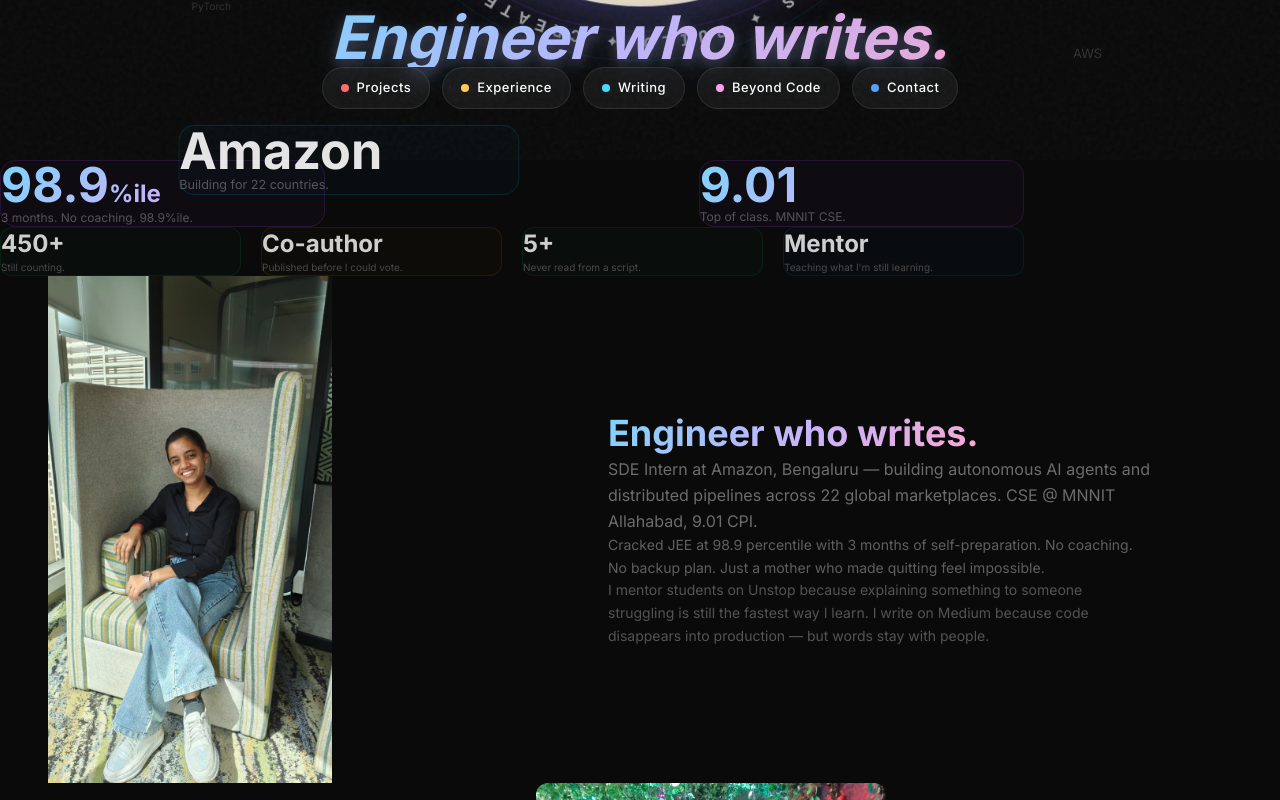
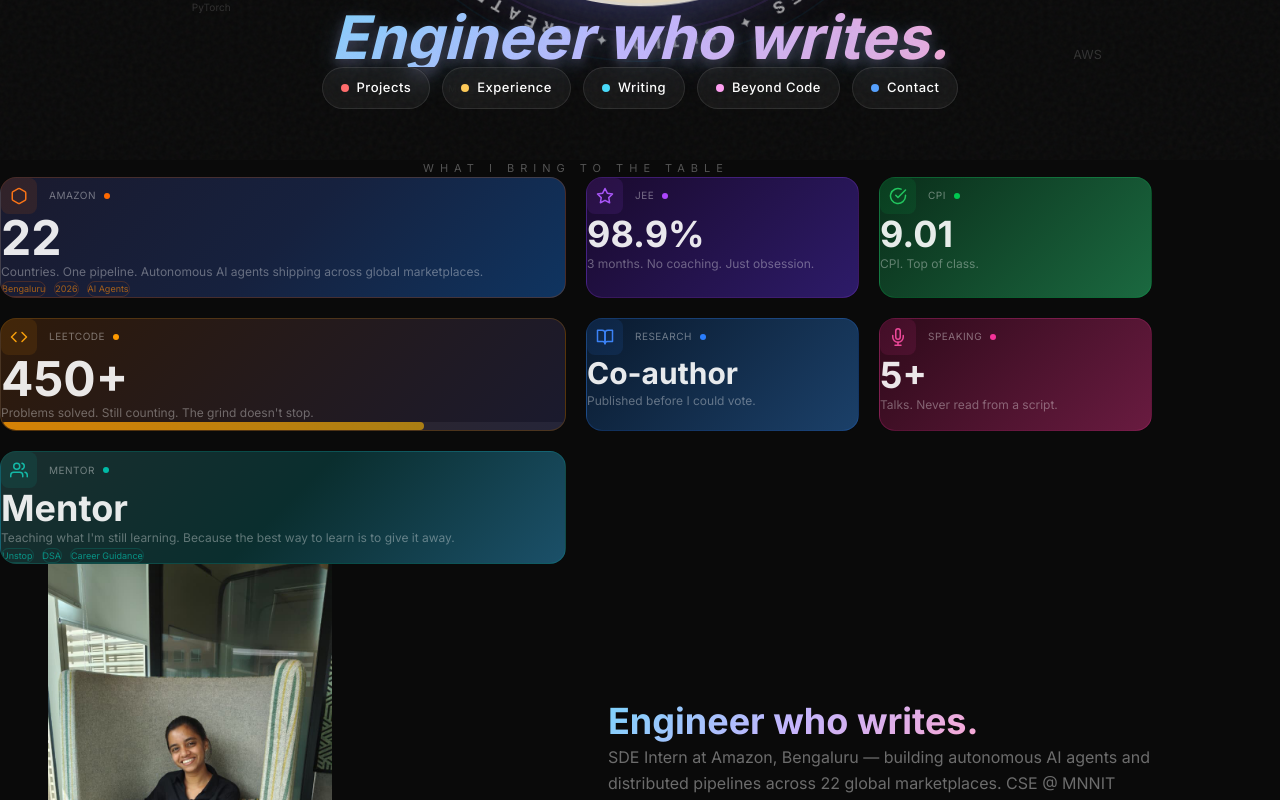
Before and after one commit to Mallika-coder/my-portfolio, a Next.js app: page / in a window 1280 px wide. Shown: the part 640-1440 px from the top of the page. Built offline with nearby package versions, Linux system fonts and the light colour scheme; a web font is replaced by a local one.

Commit message:
Bento grid achievements + i8 in experience + see my work clickable

```diff
--- a/src/app/experience/page.tsx
+++ b/src/app/experience/page.tsx
@@ -10,7 +10,7 @@ const experienceItems = [
     overview:
       "Engineered 2 autonomous AI agents on Amazon's AgentZ platform using Claude Sonnet 4.5 + Cybernaut browser automation. Automated competitor feasibility evaluation across 14 SOP criteria. Iterated v1→v7 in 2 days.",
     tags: ["AI Agent", "Claude Sonnet 4.5", "Cybernaut", "AgentZ"],
-    image: "/images/i6.jpeg",
+    image: "/images/i8.jpeg",
   },
   {
     title: "Distributed Pipeline Across 22 Marketplaces",
--- a/src/app/page.tsx
+++ b/src/app/page.tsx
@@ -185,73 +185,194 @@ export default function Home() {
           </motion.div>
         </section>
 
-        {/* ===== BENTO GRID STATS — between hero and about ===== */}
+        {/* ===== BENTO GRID — What I bring to the table ===== */}
         <section className="py-28 md:py-36 px-8 md:px-16 lg:px-24">
-          <div className="max-w-5xl mx-auto">
-            {/* Tier 1 — Jaw-Droppers (big cards) */}
+          <div className="max-w-6xl mx-auto">
+            <motion.h2
+              className="text-[11px] font-[var(--font-mono)] text-white/30 tracking-[6px] uppercase text-center mb-14"
+              initial={{ opacity: 0, y: 20 }}
+              whileInView={{ opacity: 1, y: 0 }}
+              viewport={{ once: true }}
+              transition={{ duration: 0.6 }}
+            >
+              What I bring to the table
+            </motion.h2>
+
+            <div className="grid grid-cols-2 md:grid-cols-4 gap-4 md:gap-5">
+              {/* Card 1: Amazon — span 2 */}
               <motion.div
-              className="grid grid-cols-1 md:grid-cols-3 gap-5 md:gap-6 mb-5 md:mb-6"
+                className="col-span-2 p-6 md:p-8 rounded-2xl border border-orange-500/20 backdrop-blur-sm relative overflow-hidden group cursor-default"
+                style={{ background: "linear-gradient(135deg, #1a1a2e, #16213e, #0f3460)" }}
                 initial={{ opacity: 0, y: 30 }}
                 whileInView={{ opacity: 1, y: 0 }}
                 viewport={{ once: true }}
-              transition={{ duration: 0.8 }}
+                transition={{ duration: 0.6, delay: 0 }}
+                whileHover={{ y: -4, scale: 1.02, boxShadow: "0 20px 40px rgba(249,115,22,0.15)" }}
               >
-              {/* JEE — large card */}
-              <motion.div
-                className="md:col-span-1 p-8 rounded-2xl border border-purple-500/15 bg-purple-500/[0.03] hover:border-purple-500/30 transition-all duration-300 group"
-                whileHover={{ scale: 1.02, rotateY: 3 }}
-                style={{ perspective: "800px" }}
-              >
-                <p className="text-4xl md:text-5xl font-bold text-gradient mb-2">98.9<span className="text-2xl">%ile</span></p>
-                <p className="text-xs text-white/30">3 months. No coaching. 98.9%ile.</p>
+                <div className="flex items-center gap-3 mb-4">
+                  <div className="w-9 h-9 rounded-lg bg-orange-500/10 flex items-center justify-center">
+                    <svg width="18" height="18" viewBox="0 0 24 24" fill="none" stroke="#f97316" strokeWidth="2" strokeLinecap="round" strokeLinejoin="round"><path d="M21 16V8a2 2 0 0 0-1-1.73l-7-4a2 2 0 0 0-2 0l-7 4A2 2 0 0 0 3 8v8a2 2 0 0 0 1 1.73l7 4a2 2 0 0 0 2 0l7-4A2 2 0 0 0 21 16z"/></svg>
+                  </div>
+                  <span className="text-[10px] font-[var(--font-mono)] text-white/40 tracking-wider uppercase flex items-center gap-2">
+                    Amazon
+                    <span className="w-1.5 h-1.5 rounded-full bg-orange-500 animate-pulse" />
+                  </span>
+                </div>
+                <p className="text-4xl md:text-5xl font-bold text-white/90 mb-2">22</p>
+                <p className="text-xs text-white/35 leading-relaxed mb-4">Countries. One pipeline. Autonomous AI agents shipping across global marketplaces.</p>
+                <div className="flex flex-wrap gap-2">
+                  {["Bengaluru", "2026", "AI Agents"].map((tag) => (
+                    <span key={tag} className="px-2 py-0.5 text-[9px] font-[var(--font-mono)] text-orange-400/60 border border-orange-500/20 rounded-full">{tag}</span>
+                  ))}
+                </div>
               </motion.div>
 
-              {/* Amazon */}
+              {/* Card 2: JEE */}
               <motion.div
-                className="p-8 rounded-2xl border border-sky-500/15 bg-sky-500/[0.03] hover:border-sky-500/30 transition-all duration-300 animate-[pulse-ring_4s_ease-in-out_infinite]"
-                whileHover={{ scale: 1.02, rotateY: -3 }}
-                style={{ perspective: "800px" }}
+                className="col-span-1 p-6 md:p-8 rounded-2xl border border-purple-500/20 backdrop-blur-sm relative overflow-hidden group cursor-default"
+                style={{ background: "linear-gradient(135deg, #1a0a2e, #2d1b69)" }}
+                initial={{ opacity: 0, y: 30 }}
+                whileInView={{ opacity: 1, y: 0 }}
+                viewport={{ once: true }}
+                transition={{ duration: 0.6, delay: 0.1 }}
+                whileHover={{ y: -4, scale: 1.02, boxShadow: "0 20px 40px rgba(168,85,247,0.15)" }}
               >
-                <p className="text-4xl md:text-5xl font-bold text-white/90 mb-2">Amazon</p>
-                <p className="text-xs text-white/30">Building for 22 countries.</p>
+                <div className="flex items-center gap-3 mb-4">
+                  <div className="w-9 h-9 rounded-lg bg-purple-500/10 flex items-center justify-center">
+                    <svg width="18" height="18" viewBox="0 0 24 24" fill="none" stroke="#a855f7" strokeWidth="2" strokeLinecap="round" strokeLinejoin="round"><polygon points="12 2 15.09 8.26 22 9.27 17 14.14 18.18 21.02 12 17.77 5.82 21.02 7 14.14 2 9.27 8.91 8.26 12 2"/></svg>
+                  </div>
+                  <span className="text-[10px] font-[var(--font-mono)] text-white/40 tracking-wider uppercase flex items-center gap-2">
+                    JEE
+                    <span className="w-1.5 h-1.5 rounded-full bg-purple-500 animate-pulse" />
+                  </span>
+                </div>
+                <p className="text-3xl md:text-4xl font-bold text-white/90 mb-2">98.9%</p>
+                <p className="text-xs text-white/35 leading-relaxed">3 months. No coaching. Just obsession.</p>
               </motion.div>
 
-              {/* CPI */}
+              {/* Card 3: CPI */}
               <motion.div
-                className="p-8 rounded-2xl border border-purple-500/15 bg-purple-500/[0.03] hover:border-purple-500/30 transition-all duration-300"
-                whileHover={{ scale: 1.02, rotateY: 3 }}
-                style={{ perspective: "800px" }}
+                className="col-span-1 p-6 md:p-8 rounded-2xl border border-green-500/20 backdrop-blur-sm relative overflow-hidden group cursor-default"
+                style={{ background: "linear-gradient(135deg, #0a2e1a, #1b6940)" }}
+                initial={{ opacity: 0, y: 30 }}
+                whileInView={{ opacity: 1, y: 0 }}
+                viewport={{ once: true }}
+                transition={{ duration: 0.6, delay: 0.2 }}
+                whileHover={{ y: -4, scale: 1.02, boxShadow: "0 20px 40px rgba(34,197,94,0.15)" }}
               >
-                <p className="text-4xl md:text-5xl font-bold text-gradient mb-2">9.01</p>
-                <p className="text-xs text-white/30">Top of class. MNNIT CSE.</p>
-              </motion.div>
+                <div className="flex items-center gap-3 mb-4">
+                  <div className="w-9 h-9 rounded-lg bg-green-500/10 flex items-center justify-center">
+                    <svg width="18" height="18" viewBox="0 0 24 24" fill="none" stroke="#22c55e" strokeWidth="2" strokeLinecap="round" strokeLinejoin="round"><path d="M22 11.08V12a10 10 0 1 1-5.93-9.14"/><polyline points="22 4 12 14.01 9 11.01"/></svg>
+                  </div>
+                  <span className="text-[10px] font-[var(--font-mono)] text-white/40 tracking-wider uppercase flex items-center gap-2">
+                    CPI
+                    <span className="w-1.5 h-1.5 rounded-full bg-green-500 animate-pulse" />
+                  </span>
+                </div>
+                <p className="text-3xl md:text-4xl font-bold text-white/90 mb-2">9.01</p>
+                <p className="text-xs text-white/35 leading-relaxed">CPI. Top of class.</p>
               </motion.div>
 
-            {/* Tier 2 — Depth (smaller cards) */}
+              {/* Card 4: LeetCode — span 2 */}
               <motion.div
-              className="grid grid-cols-2 md:grid-cols-4 gap-4 md:gap-5"
-              initial={{ opacity: 0, y: 20 }}
+                className="col-span-2 p-6 md:p-8 rounded-2xl border border-amber-500/20 backdrop-blur-sm relative overflow-hidden group cursor-default"
+                style={{ background: "linear-gradient(135deg, #2e1a0a, #1a1a2e)" }}
+                initial={{ opacity: 0, y: 30 }}
                 whileInView={{ opacity: 1, y: 0 }}
                 viewport={{ once: true }}
-              transition={{ duration: 0.8, delay: 0.2 }}
+                transition={{ duration: 0.6, delay: 0.3 }}
+                whileHover={{ y: -4, scale: 1.02, boxShadow: "0 20px 40px rgba(245,158,11,0.15)" }}
               >
-              <motion.div className="p-5 rounded-xl border border-green-500/10 bg-green-500/[0.02] hover:border-green-500/25 transition-all" whileHover={{ scale: 1.04 }}>
-                <p className="text-2xl font-bold text-white/80 mb-1">450+</p>
-                <p className="text-[10px] text-white/25">Still counting.</p>
+                <div className="flex items-center gap-3 mb-4">
+                  <div className="w-9 h-9 rounded-lg bg-amber-500/10 flex items-center justify-center">
+                    <svg width="18" height="18" viewBox="0 0 24 24" fill="none" stroke="#f59e0b" strokeWidth="2" strokeLinecap="round" strokeLinejoin="round"><polyline points="16 18 22 12 16 6"/><polyline points="8 6 2 12 8 18"/></svg>
+                  </div>
+                  <span className="text-[10px] font-[var(--font-mono)] text-white/40 tracking-wider uppercase flex items-center gap-2">
+                    LeetCode
+                    <span className="w-1.5 h-1.5 rounded-full bg-amber-500 animate-pulse" />
+                  </span>
+                </div>
+                <p className="text-4xl md:text-5xl font-bold text-white/90 mb-2">450+</p>
+                <p className="text-xs text-white/35 leading-relaxed mb-4">Problems solved. Still counting. The grind doesn&apos;t stop.</p>
+                <div className="w-full h-2 rounded-full bg-white/5 overflow-hidden">
+                  <div className="h-full rounded-full bg-gradient-to-r from-amber-500/80 to-amber-400/60" style={{ width: "75%" }} />
+                </div>
               </motion.div>
-              <motion.div className="p-5 rounded-xl border border-amber-500/10 bg-amber-500/[0.02] hover:border-amber-500/25 transition-all" whileHover={{ scale: 1.04 }}>
-                <p className="text-2xl font-bold text-white/80 mb-1">Co-author</p>
-                <p className="text-[10px] text-white/25">Published before I could vote.</p>
+
+              {/* Card 5: Co-author */}
+              <motion.div
+                className="col-span-1 p-6 md:p-8 rounded-2xl border border-blue-500/20 backdrop-blur-sm relative overflow-hidden group cursor-default"
+                style={{ background: "linear-gradient(135deg, #0a1a2e, #1b4069)" }}
+                initial={{ opacity: 0, y: 30 }}
+                whileInView={{ opacity: 1, y: 0 }}
+                viewport={{ once: true }}
+                transition={{ duration: 0.6, delay: 0.4 }}
+                whileHover={{ y: -4, scale: 1.02, boxShadow: "0 20px 40px rgba(59,130,246,0.15)" }}
+              >
+                <div className="flex items-center gap-3 mb-4">
+                  <div className="w-9 h-9 rounded-lg bg-blue-500/10 flex items-center justify-center">
+                    <svg width="18" height="18" viewBox="0 0 24 24" fill="none" stroke="#3b82f6" strokeWidth="2" strokeLinecap="round" strokeLinejoin="round"><path d="M2 3h6a4 4 0 0 1 4 4v14a3 3 0 0 0-3-3H2z"/><path d="M22 3h-6a4 4 0 0 0-4 4v14a3 3 0 0 1 3-3h7z"/></svg>
+                  </div>
+                  <span className="text-[10px] font-[var(--font-mono)] text-white/40 tracking-wider uppercase flex items-center gap-2">
+                    Research
+                    <span className="w-1.5 h-1.5 rounded-full bg-blue-500 animate-pulse" />
+                  </span>
+                </div>
+                <p className="text-2xl md:text-3xl font-bold text-white/90 mb-2">Co-author</p>
+                <p className="text-xs text-white/35 leading-relaxed">Published before I could vote.</p>
               </motion.div>
-              <motion.div className="p-5 rounded-xl border border-green-500/10 bg-green-500/[0.02] hover:border-green-500/25 transition-all" whileHover={{ scale: 1.04 }}>
-                <p className="text-2xl font-bold text-white/80 mb-1">5+</p>
-                <p className="text-[10px] text-white/25">Never read from a script.</p>
+
+              {/* Card 6: Speaking */}
+              <motion.div
+                className="col-span-1 p-6 md:p-8 rounded-2xl border border-pink-500/20 backdrop-blur-sm relative overflow-hidden group cursor-default"
+                style={{ background: "linear-gradient(135deg, #2e0a1a, #691b40)" }}
+                initial={{ opacity: 0, y: 30 }}
+                whileInView={{ opacity: 1, y: 0 }}
+                viewport={{ once: true }}
+                transition={{ duration: 0.6, delay: 0.5 }}
+                whileHover={{ y: -4, scale: 1.02, boxShadow: "0 20px 40px rgba(236,72,153,0.15)" }}
+              >
+                <div className="flex items-center gap-3 mb-4">
+                  <div className="w-9 h-9 rounded-lg bg-pink-500/10 flex items-center justify-center">
+                    <svg width="18" height="18" viewBox="0 0 24 24" fill="none" stroke="#ec4899" strokeWidth="2" strokeLinecap="round" strokeLinejoin="round"><path d="M12 1a3 3 0 0 0-3 3v8a3 3 0 0 0 6 0V4a3 3 0 0 0-3-3z"/><path d="M19 10v2a7 7 0 0 1-14 0v-2"/><line x1="12" y1="19" x2="12" y2="23"/><line x1="8" y1="23" x2="16" y2="23"/></svg>
+                  </div>
+                  <span className="text-[10px] font-[var(--font-mono)] text-white/40 tracking-wider uppercase flex items-center gap-2">
+                    Speaking
+                    <span className="w-1.5 h-1.5 rounded-full bg-pink-500 animate-pulse" />
+                  </span>
+                </div>
+                <p className="text-3xl md:text-4xl font-bold text-white/90 mb-2">5+</p>
+                <p className="text-xs text-white/35 leading-relaxed">Talks. Never read from a script.</p>
               </motion.div>
-              <motion.div className="p-5 rounded-xl border border-sky-500/10 bg-sky-500/[0.02] hover:border-sky-500/25 transition-all" whileHover={{ scale: 1.04 }}>
-                <p className="text-2xl font-bold text-white/80 mb-1">Mentor</p>
-                <p className="text-[10px] text-white/25">Teaching what I&apos;m still learning.</p>
+
+              {/* Card 7: Mentor — span 2 */}
+              <motion.div
+                className="col-span-2 p-6 md:p-8 rounded-2xl border border-teal-500/20 backdrop-blur-sm relative overflow-hidden group cursor-default"
+                style={{ background: "linear-gradient(135deg, #1a2e2e, #0a2e2e, #1b5069)" }}
+                initial={{ opacity: 0, y: 30 }}
+                whileInView={{ opacity: 1, y: 0 }}
+                viewport={{ once: true }}
+                transition={{ duration: 0.6, delay: 0.6 }}
+                whileHover={{ y: -4, scale: 1.02, boxShadow: "0 20px 40px rgba(20,184,166,0.15)" }}
+              >
+                <div className="flex items-center gap-3 mb-4">
+                  <div className="w-9 h-9 rounded-lg bg-teal-500/10 flex items-center justify-center">
+                    <svg width="18" height="18" viewBox="0 0 24 24" fill="none" stroke="#14b8a6" strokeWidth="2" strokeLinecap="round" strokeLinejoin="round"><path d="M17 21v-2a4 4 0 0 0-4-4H5a4 4 0 0 0-4 4v2"/><circle cx="9" cy="7" r="4"/><path d="M23 21v-2a4 4 0 0 0-3-3.87"/><path d="M16 3.13a4 4 0 0 1 0 7.75"/></svg>
+                  </div>
+                  <span className="text-[10px] font-[var(--font-mono)] text-white/40 tracking-wider uppercase flex items-center gap-2">
+                    Mentor
+                    <span className="w-1.5 h-1.5 rounded-full bg-teal-500 animate-pulse" />
+                  </span>
+                </div>
+                <p className="text-3xl md:text-4xl font-bold text-white/90 mb-2">Mentor</p>
+                <p className="text-xs text-white/35 leading-relaxed mb-4">Teaching what I&apos;m still learning. Because the best way to learn is to give it away.</p>
+                <div className="flex flex-wrap gap-2">
+                  {["Unstop", "DSA", "Career Guidance"].map((tag) => (
+                    <span key={tag} className="px-2 py-0.5 text-[9px] font-[var(--font-mono)] text-teal-400/60 border border-teal-500/20 rounded-full">{tag}</span>
+                  ))}
+                </div>
               </motion.div>
-            </motion.div>
+            </div>
           </div>
         </section>
 
```
Lines whose indentation alone changed are shown as unchanged.
